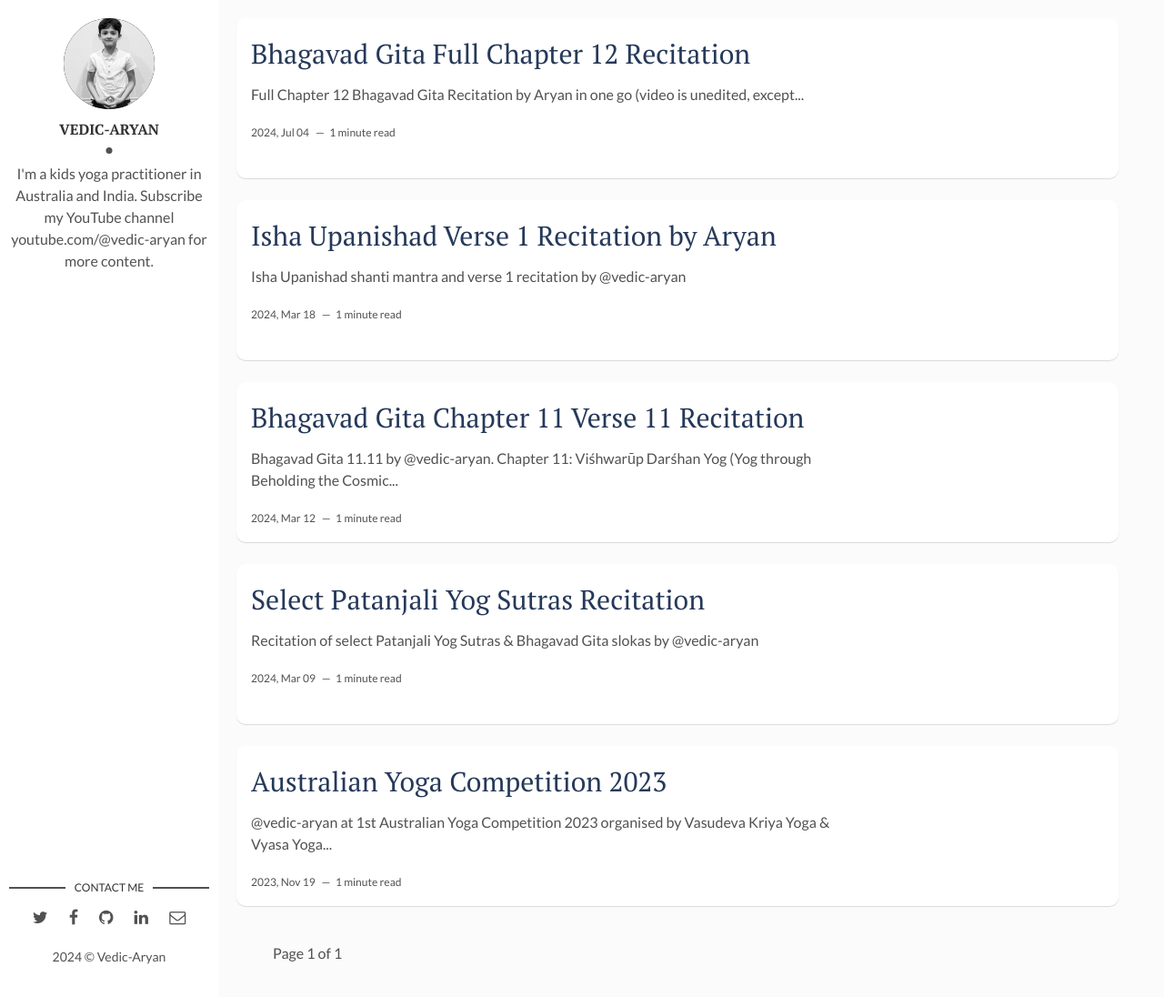
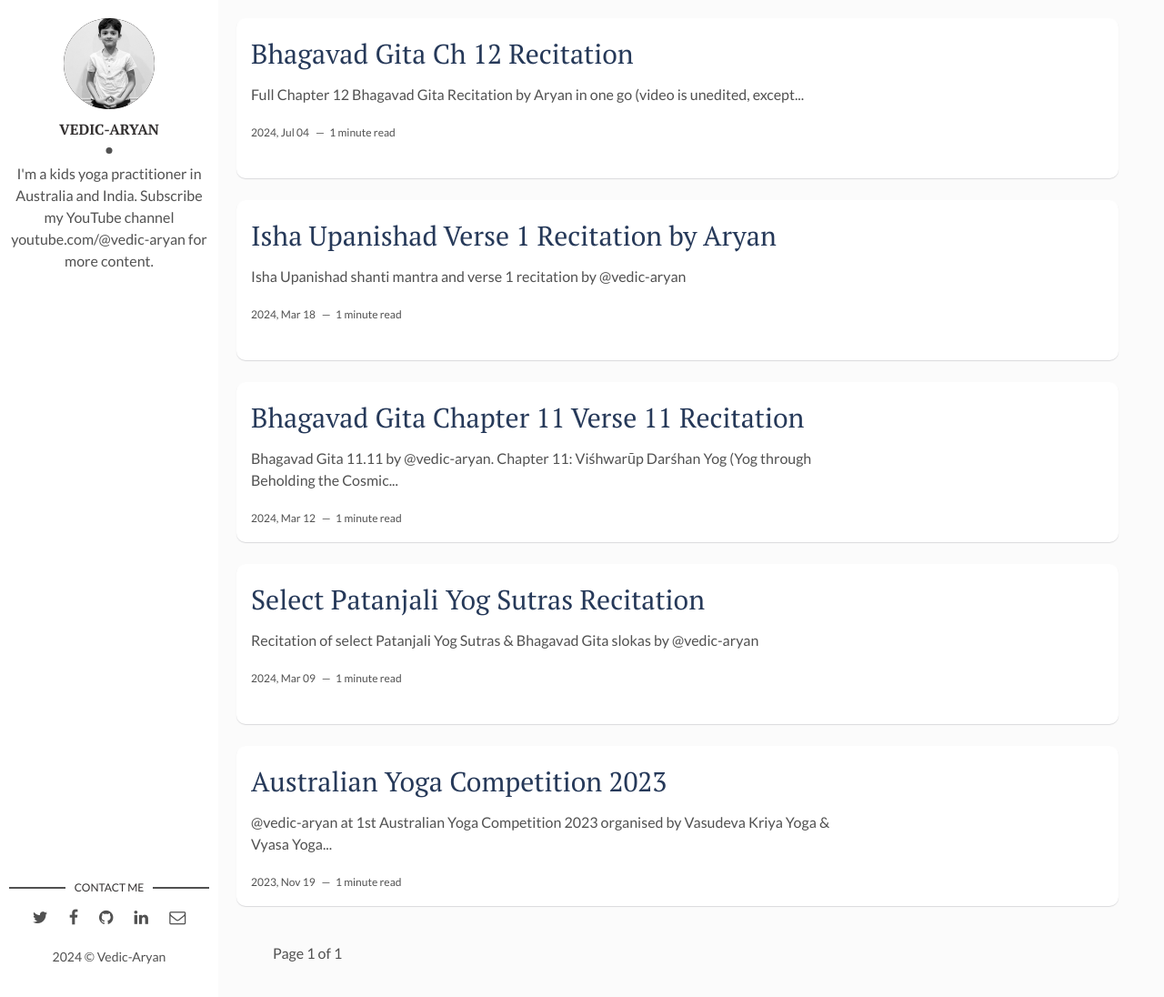
Before and after one commit to vedic-aryan/vedic-aryan.github.io, a Jekyll site: the page built from index.html, in a window 1280 px wide and 1096 px high. Shown: the whole window at 91% size. Built offline with Jekyll 4.4.1, drawn with Linux system fonts in a browser that asks for light colours; the list of posts is cut into pages by our own code.

Commit message:
Update and rename 2024-07-05-bhagavad-gita-full-chapter-12-recitation.markdown to 2024-07-05-bhagavad-gita-ch-12-recitation.markdown

```diff
--- a/_posts/2024-07-05-bhagavad-gita-full-chapter-12-recitation.markdown
+++ b/_posts/2024-07-05-bhagavad-gita-ch-12-recitation.markdown
@@ -1,6 +1,6 @@
 ---
 layout: post
-title: Bhagavad Gita Full Chapter 12 Recitation
+title: Bhagavad Gita Ch 12 Recitation
 date: 2024-07-05 00:00:00 +0300
 description: Full Chapter Bhagavad Gita Recitation by Aryan
 tags: [Yoga, Bhagavad Gita, Recitation] # add tag
```
